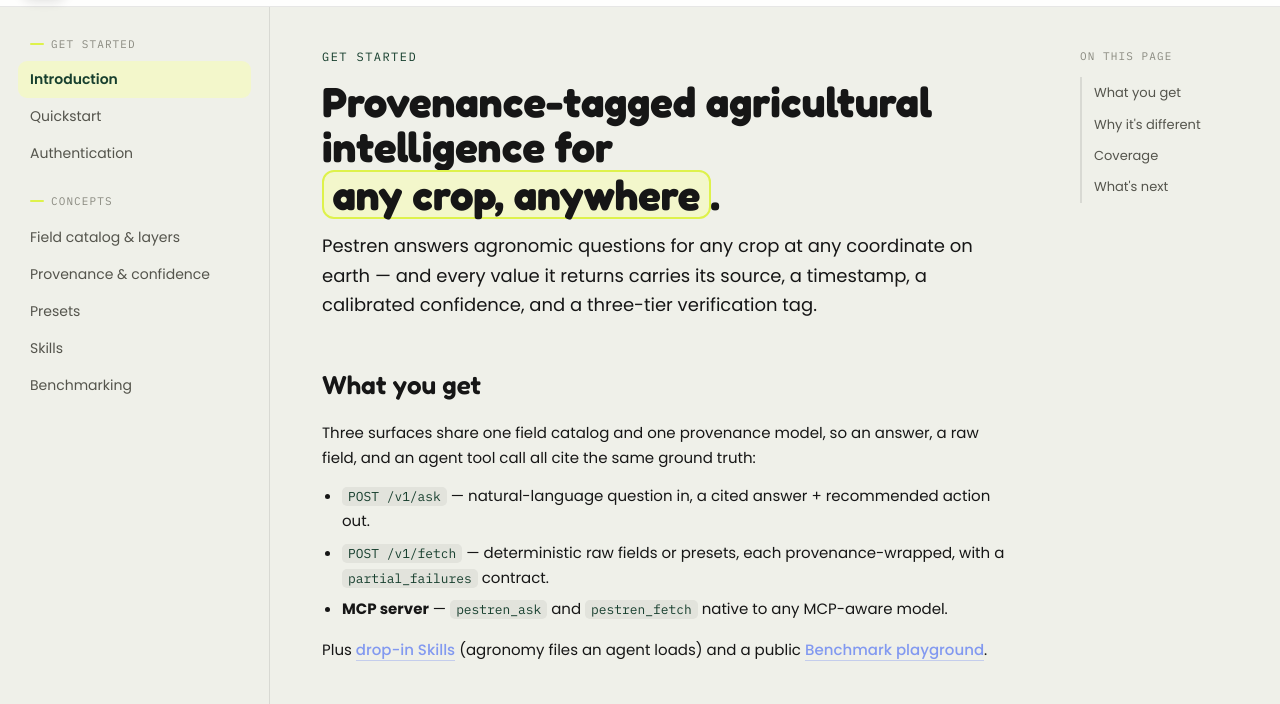
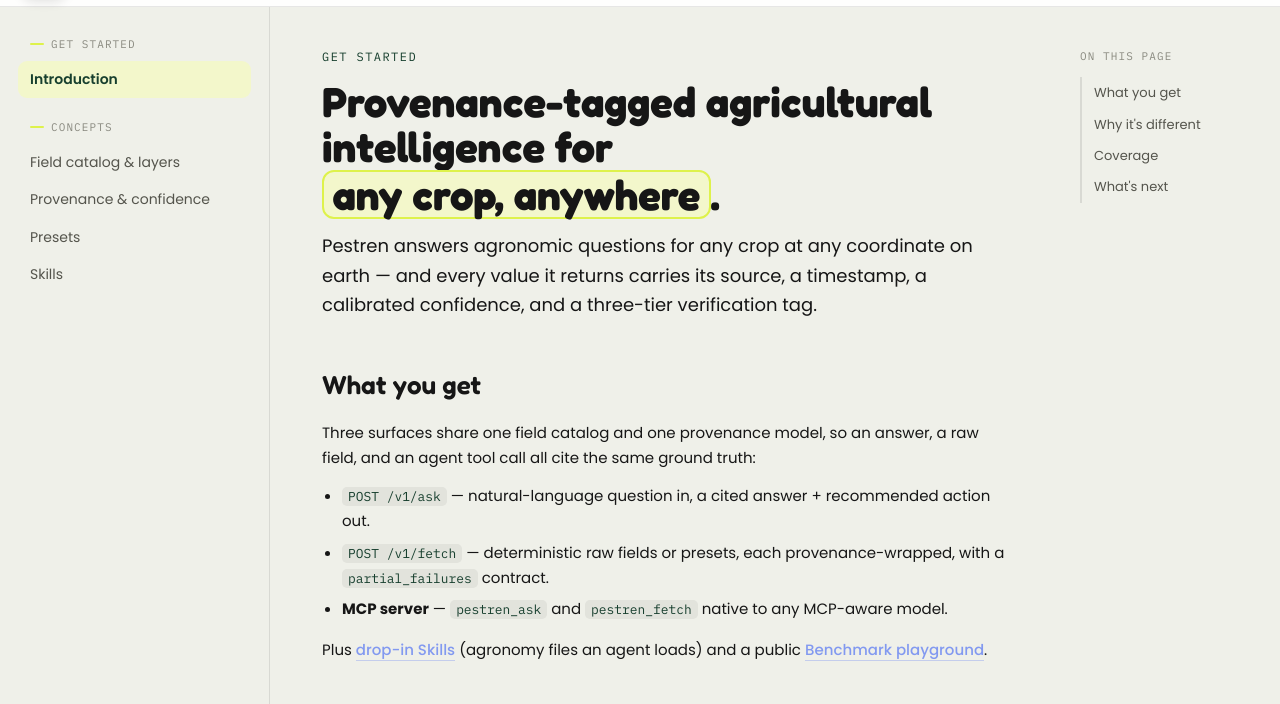
Before and after one commit to SAHU-01/pestren, a website: page docs.html in a window 1280 px wide. Shown: the part 57-761 px from the top of the page. Drawn offline with Linux system fonts and the light colour scheme.

Commit message:
fix: docs cleanup

```diff
--- a/docs.html
+++ b/docs.html
@@ -238,14 +238,14 @@
     <div class="nav-group" data-group="guides">
       <div class="nav-title"><span class="d"></span>Get started</div>
       <a class="nav-link active" data-page="introduction">Introduction</a>
-      <a class="nav-link" data-page="quickstart">Quickstart</a>
-      <a class="nav-link" data-page="authentication">Authentication</a>
+       <!-- <a class="nav-link" data-page="quickstart">Quickstart</a>
+     <a class="nav-link" data-page="authentication">Authentication</a> -->
       <div class="nav-title" style="margin-top:20px;"><span class="d"></span>Concepts</div>
       <a class="nav-link" data-page="field-catalog">Field catalog &amp; layers</a>
       <a class="nav-link" data-page="provenance">Provenance &amp; confidence</a>
       <a class="nav-link" data-page="presets">Presets</a>
       <a class="nav-link" data-page="skills">Skills</a>
-      <a class="nav-link" data-page="benchmarking">Benchmarking</a>
+      <!-- <a class="nav-link" data-page="benchmarking">Benchmarking</a> -->
     </div>
     <!-- API -->
     <div class="nav-group hidden" data-group="api">
```
